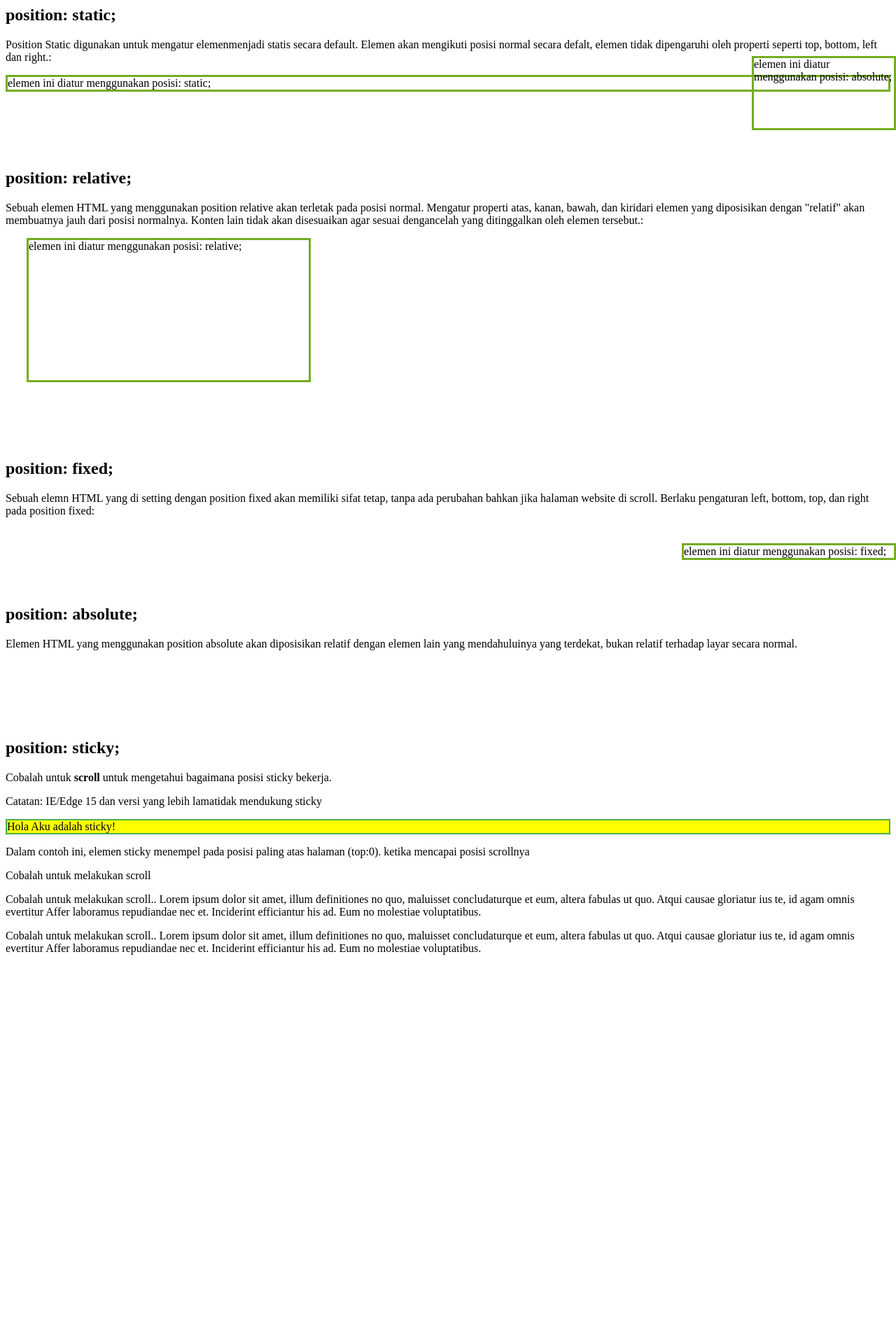
After one commit to Feby07/PemrWeb_HTML, a PHP site: page /positionCSS.html in a window 1280 px wide. The commit adds this page. Shown: the top 1920 px of the page at 70% size. Run offline with PHP 8.4, Linux system fonts and the light colour scheme.

Commit message:
commit jobsheet 2

```diff
--- /dev/null
+++ b/img/desktop.ini
@@ -0,0 +1,2 @@
+[LocalizedFileNames]
+Logo Polinema (1).png=@Logo Polinema (1).png,0
--- /dev/null
+++ b/positionCSS.html
@@ -0,0 +1,63 @@
+<html>
+    <head>
+        <title>Position CSS</title>
+        <link rel="stylesheet" type="text/css" href="stylePosition.css">
+    </head>
+    <body>
+        <h2>position: static;</h2>
+
+        <p>Position Static digunakan untuk mengatur elemenmenjadi statis secara default.
+            Elemen akan mengikuti posisi normal secara defalt,
+            elemen tidak dipengaruhi oleh properti seperti top, bottom, left dan right.:
+        </p>
+        <div class="static">
+            elemen ini diatur menggunakan posisi: static;
+        </div>
+        <br><br><br><br><br>
+        <h2>position: relative;</h2>
+        <p>Sebuah elemen HTML yang menggunakan position relative akan terletak pada posisi normal.
+            Mengatur properti atas, kanan, bawah, dan kiridari elemen yang diposisikan dengan "relatif"
+            akan membuatnya jauh dari posisi normalnya.
+            Konten lain tidak akan disesuaikan agar sesuai dengancelah yang ditinggalkan oleh elemen tersebut.:
+        </p>
+        <div class="relative">
+            elemen ini diatur menggunakan posisi: relative;
+        </div>
+        <br><br><br><br><br>
+        <h2>position: fixed;</h2>
+        <p>Sebuah elemn HTML yang di setting dengan position fixed akan memiliki sifat tetap,
+            tanpa ada perubahan bahkan jika halaman website di scroll.
+            Berlaku pengaturan left, bottom, top, dan right pada position fixed:
+        </p>
+        <div class="fixed">
+            elemen ini diatur menggunakan posisi: fixed;
+        </div>
+        <br><br><br><br><br>
+        <h2>position: absolute;</h2>
+        <p>Elemen HTML yang menggunakan position absolute akan diposisikan relatif dengan
+            elemen lain yang mendahuluinya yang terdekat,
+            bukan relatif terhadap layar secara normal.
+        </p>
+        <div class="absolute">
+            elemen ini diatur menggunakan posisi: absolute;
+        </div>
+        <br><br><br><br><br>
+        <h2>position: sticky;</h2>
+        <p>Cobalah untuk <b>scroll</b> untuk mengetahui bagaimana posisi sticky bekerja.</p>
+        <P>Catatan: IE/Edge 15 dan versi yang lebih lamatidak mendukung sticky</P>
+
+        <div class="sticky">Hola Aku adalah sticky!</div>
+
+        <div style="padding-bottom:2000px">
+            <p>Dalam contoh ini, elemen sticky menempel pada posisi paling atas halaman (top:0).
+                ketika mencapai posisi scrollnya</p>
+            <p>Cobalah untuk melakukan scroll</p>
+            <p>Cobalah untuk melakukan scroll.. Lorem ipsum dolor sit amet, illum definitiones no quo, maluisset
+                concludaturque et eum, altera fabulas ut quo. Atqui causae gloriatur ius te, id agam omnis evertitur
+                Affer laboramus repudiandae nec et. Inciderint efficiantur his ad. Eum no molestiae voluptatibus.</p>
+            <p>Cobalah untuk melakukan scroll.. Lorem ipsum dolor sit amet, illum definitiones no quo, maluisset
+                concludaturque et eum, altera fabulas ut quo. Atqui causae gloriatur ius te, id agam omnis evertitur
+                Affer laboramus repudiandae nec et. Inciderint efficiantur his ad. Eum no molestiae voluptatibus.</p>
+        </div>
+    </body>
+</html>
--- a/styleLink.css
+++ b/styleLink.css
@@ -9,3 +9,7 @@
 .link:link{
     color: blue;
 }
+
+.link:visited{
+    color: greenyellow;
+}
--- /dev/null
+++ b/stylePosition.css
@@ -0,0 +1,42 @@
+div.static {
+    position: static;
+    border: 3px solid #73AD21;
+}
+
+div.relative {
+    position: relative;
+    left: 30px;
+    border: 3px solid #73AD21;
+}
+
+div.fixed {
+    position: fixed;
+    bottom: 0;
+    right: 0;
+    width: 300px;
+    border: 3px solid #73AD21;
+}
+
+div.relative {
+    position: relative;
+    width: 400px;
+    height: 200px;
+    border: 3px solid #73AD21;
+}
+
+div.absolute {
+    position: absolute;
+    top: 80px;
+    right: 0;
+    width: 200px;
+    height: 100px;
+    border: 3px solid #73AD21;
+}
+
+div.sticky {
+    position: -webkit-sticky;
+    position: sticky;
+    top: 0;
+    background-color: yellow;
+    border: 2px solid #4CAF50;
+}
--- /dev/null
+++ b/styleText.css
@@ -0,0 +1,6 @@
+.tulisan_warna{
+    color: blue;
+    text-align: center;
+    text-decoration: underline;
+    letter-spacing: 5px;
+}
```
Also changed, not shown: flexbox.html (added, +40 -0 lines), floatCSS.html (added, +33 -0 lines), grid.html (added, +78 -0 lines), index.html (+9 -8 lines), layoutingCSS.html (added, +55 -0 lines), linkCSS.html (added, +11 -0 lines), style1.css (added, +34 -0 lines), styleBoxModelMargin.css (added, +21 -0 lines), styleFloat.css (added, +10 -0 lines), textCSS.html (added, +27 -0 lines), img/lambang-polinema1.png (added), logo.png (added).
